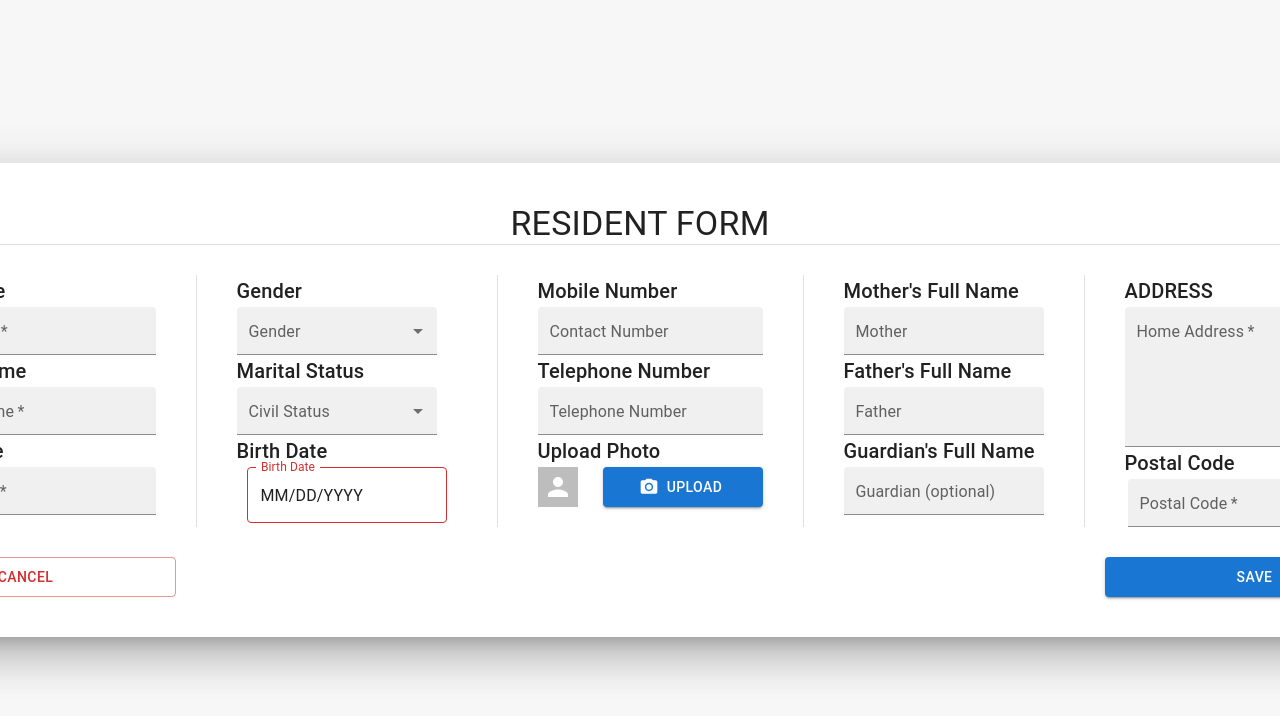
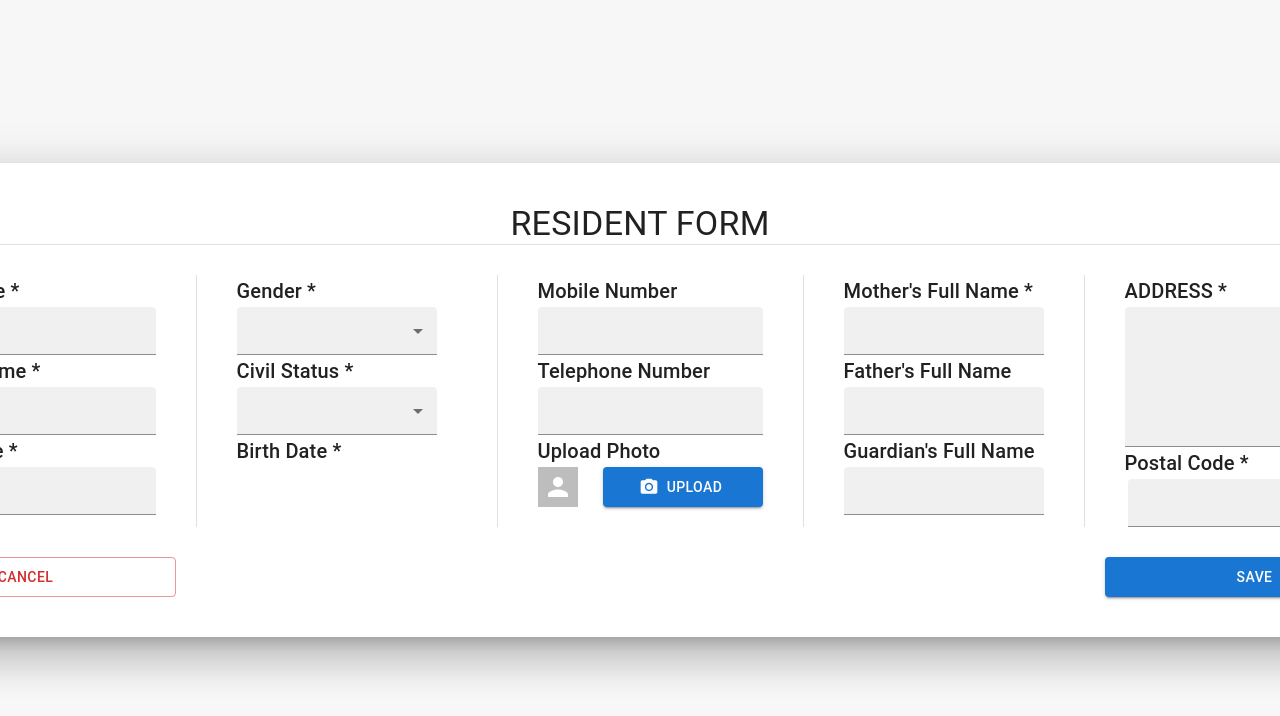
Before and after one commit to pitohui02/asl-poject, a Next.js app: page /registration in a window 1280 px wide. Shown: the top 716 px of the page. Built offline with nearby package versions, Linux system fonts and the light colour scheme.

Commit message:
feat: modal close on save or cancel

```diff
--- a/components/modals/CreateModal.tsx
+++ b/components/modals/CreateModal.tsx
@@ -33,7 +33,7 @@ export default function CreateModal() {
         aria-describedby="modal-modal-description"
       >
         <Box sx={style}>
-          <ResidentForm operation="create" />
+          <ResidentForm closeModal={handleClose} operation="create" />
         </Box>
       </Modal>
     </div>
--- a/components/modals/UpdateModal.tsx
+++ b/components/modals/UpdateModal.tsx
@@ -1,4 +1,4 @@
-import { useState, useEffect } from 'react';
+import { createContext, useState, useEffect } from 'react';
 import Box from '@mui/material/Box';
 import Button from '@mui/material/Button';
 import Typography from '@mui/material/Typography';
@@ -45,7 +45,7 @@ export default function UpdateModal({ residentId }: UpdateProps) {
         setResidentDetails(res.data);
       })
       .catch(e => console.log(e));
-  }, [residentId]);
+  }, [residentId, open]);
 
   return (
     <div>
@@ -60,6 +60,7 @@ export default function UpdateModal({ residentId }: UpdateProps) {
       >
         <Box sx={style}>
           <ResidentForm
+            closeModal={handleClose}
             operation="update"
             residentId={residentId}
             data={residentDetails}
--- a/components/table.tsx
+++ b/components/table.tsx
@@ -60,10 +60,10 @@ export default function TableComponent({ tableData }: tableProps) {
                 Home Address
               </TableCell>
               <TableCell className={styles.tableheadDesign}>
-                Telephone Number
+                Mobile Number
               </TableCell>
               <TableCell className={styles.tableheadDesign}>
-                Mobile Number
+                Telephone Number
               </TableCell>
               <TableCell className={styles.tableheadDesign}>
                 Birth Date
@@ -104,8 +104,8 @@ export default function TableComponent({ tableData }: tableProps) {
                 <TableCell>{row.lastName}</TableCell>
                 <TableCell>{row.maritalStatus}</TableCell>
                 <TableCell>{row.homeAddress}</TableCell>
+                <TableCell>{row.mobileNumber}</TableCell>
                 <TableCell>{row.telephoneNumber}</TableCell>
-                <TableCell>{row.mobileNumber}</TableCell>
                 <TableCell>{row.birthDate}</TableCell>
                 <TableCell>{row.createdAt}</TableCell>
                 <TableCell>{row.updatedAt}</TableCell>
--- a/src/pages/registration.tsx
+++ b/src/pages/registration.tsx
@@ -1,4 +1,4 @@
-import React, { useState } from 'react';
+import React, { Dispatch, SetStateAction, useState } from 'react';
 
 import {
   Box,
@@ -28,12 +28,14 @@ type FormProps = {
   data?: Resident;
   operation: string;
   residentId?: number;
+  closeModal: any;
 };
 
 export default function Registration({
   data,
   operation,
   residentId,
+  closeModal,
 }: FormProps) {
   const [residentFields, setResidentFields] = useState<Resident>(
     data ?? {
@@ -107,7 +109,10 @@ export default function Registration({
             Authorization: localStorage.getItem('jwt'),
           },
         })
-        .then(res => console.log(res))
+        .then(res => {
+          closeModal();
+          console.log(res);
+        })
         .catch(e => console.log(e));
     }
 
@@ -118,7 +123,10 @@ export default function Registration({
             Authorization: localStorage.getItem('jwt'),
           },
         })
-        .then(res => console.log(res))
+        .then(res => {
+          closeModal();
+          console.log(res);
+        })
         .catch(e => console.log(e));
     }
   }
@@ -133,20 +141,19 @@ export default function Registration({
             </Typography>
           </Box>
 
-          <Divider orientation="horizontal" flexItem/>
+          <Divider orientation="horizontal" flexItem />
 
           <Box className={styles.gridParent}>
             <Box>
               <Box>
                 <Typography variant="h6" className={styles.gridchild_text}>
-                  First Name
+                  First Name *
                 </Typography>
 
                 <TextField
                   name="firstName"
                   required
                   variant="filled"
-                  label="First Name"
                   size="small"
                   value={residentFields.firstName}
                   onChange={handleFieldChange}
@@ -156,14 +163,13 @@ export default function Registration({
 
               <Box>
                 <Typography variant="h6" className={styles.gridchild_text}>
-                  Middle Name
+                  Middle Name *
                 </Typography>
 
                 <TextField
                   name="middleName"
                   required
                   variant="filled"
-                  label="Middle Name"
                   size="small"
                   value={residentFields.middleName}
                   className={styles.gridChild1_TextField}
@@ -173,14 +179,13 @@ export default function Registration({
 
               <Box>
                 <Typography variant="h6" className={styles.gridchild_text}>
-                  Last Name
+                  Last Name *
                 </Typography>
 
                 <TextField
                   name="lastName"
                   required
                   variant="filled"
-                  label="Last Name"
                   size="small"
                   value={residentFields.lastName}
                   className={styles.gridChild1_TextField}
@@ -192,11 +197,9 @@ export default function Registration({
             <Box>
               <Box>
                 <Typography variant="h6" className={styles.gridchild_text}>
-                  Gender
+                  Gender *
                 </Typography>
                 <FormControl variant="filled">
-                  <InputLabel size="small">Gender</InputLabel>
-
                   <Select
                     name="gender"
                     required
@@ -218,16 +221,13 @@ export default function Registration({
 
               <Box>
                 <Typography variant="h6" className={styles.gridchild_text}>
-                  Marital Status
+                  Civil Status *
                 </Typography>
 
                 <FormControl variant="filled">
-                  <InputLabel size="small">Civil Status</InputLabel>
-
                   <Select
                     name="maritalStatus"
                     required
-                    label="Marital Status"
                     className={styles.dropdownDesign}
                     onChange={handleFieldChange}
                     value={residentFields.maritalStatus}
@@ -246,23 +246,21 @@ export default function Registration({
 
               <Box>
                 <Typography variant="h6" className={styles.gridchild_text}>
-                  Birth Date
+                  Birth Date *
                 </Typography>
 
                 <FormControl variant="filled">
-                  {residentFields.birthDate === '' && (
+                  {operation === 'create' && (
                     <LocalizationProvider dateAdapter={AdapterDayjs}>
                       <DatePicker
                         onChange={handleBirthDateChange}
-                        label="Birth Date"
                         value={residentFields.birthDate}
                         className={styles.birthdatebox}
                       />
                     </LocalizationProvider>
                   )}
-                  {residentFields.birthDate !== '' && (
+                  {operation === 'update' && (
                     <TextField
-                      label="Birth Date"
                       disabled
                       value={residentFields.birthDate}
                       // className={styles.birthdatebox}
@@ -271,7 +269,7 @@ export default function Registration({
                 </FormControl>
               </Box>
             </Box>
-            <Divider orientation="vertical" flexItem/>
+            <Divider orientation="vertical" flexItem />
             <Box>
               <Box>
                 <Typography variant="h6" className={styles.gridchild_text}>
@@ -280,7 +278,6 @@ export default function Registration({
                 <TextField
                   name="mobileNumber"
                   variant="filled"
-                  label="Contact Number"
                   value={residentFields.mobileNumber}
                   onChange={handleFieldChange}
                   size="small"
@@ -295,7 +292,6 @@ export default function Registration({
                 <TextField
                   name="telephoneNumber"
                   variant="filled"
-                  label="Telephone Number"
                   value={residentFields.telephoneNumber}
                   onChange={handleFieldChange}
                   size="small"
@@ -336,16 +332,15 @@ export default function Registration({
             <Box>
               <Box>
                 <Typography variant="h6" className={styles.gridchild_text}>
-                  {`Mother\'s`} Full Name
+                  {`Mother\'s`} Full Name *
                 </Typography>
                 <TextField
                   name="mother"
                   value={residentFields.mother}
                   onChange={handleFieldChange}
                   variant="filled"
-                  label="Mother"
                   size="small"
-                  className ={styles.gridchild4_textfield}
+                  className={styles.gridchild4_textfield}
                 />
               </Box>
 
@@ -358,9 +353,8 @@ export default function Registration({
                   value={residentFields.father}
                   onChange={handleFieldChange}
                   variant="filled"
-                  label="Father"
                   size="small"
-                  className ={styles.gridchild4_textfield}
+                  className={styles.gridchild4_textfield}
                 />
               </Box>
 
@@ -373,9 +367,8 @@ export default function Registration({
                   value={residentFields.guardian}
                   onChange={handleFieldChange}
                   variant="filled"
-                  label="Guardian (optional)"
                   size="small"
-                  className ={styles.gridchild4_textfield}
+                  className={styles.gridchild4_textfield}
                 />
               </Box>
             </Box>
@@ -383,13 +376,12 @@ export default function Registration({
             <Box>
               <Box>
                 <Typography variant="h6" className={styles.gridchild_text}>
-                  ADDRESS
+                  ADDRESS *
                 </Typography>
                 <TextField
                   name="homeAddress"
                   required
                   variant="filled"
-                  label="Home Address"
                   onChange={handleFieldChange}
                   value={residentFields.homeAddress}
                   size="small"
@@ -401,13 +393,12 @@ export default function Registration({
 
               <Box>
                 <Typography variant="h6" className={styles.gridchild_text}>
-                  Postal Code
+                  Postal Code *
                 </Typography>
                 <TextField
                   name="postalCode"
                   required
                   variant="filled"
-                  label="Postal Code"
                   onChange={handleFieldChange}
                   size="small"
                   className={styles.postalfield}
```
Also changed, not shown: src/pages/homepage.tsx (+14 -20 lines).
